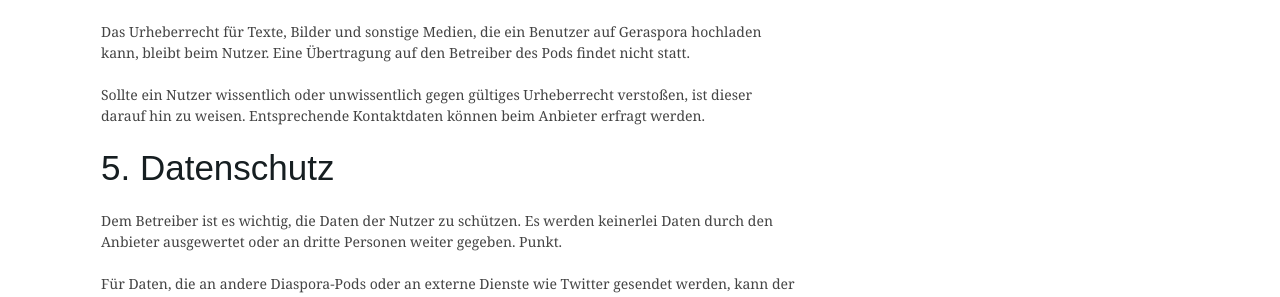
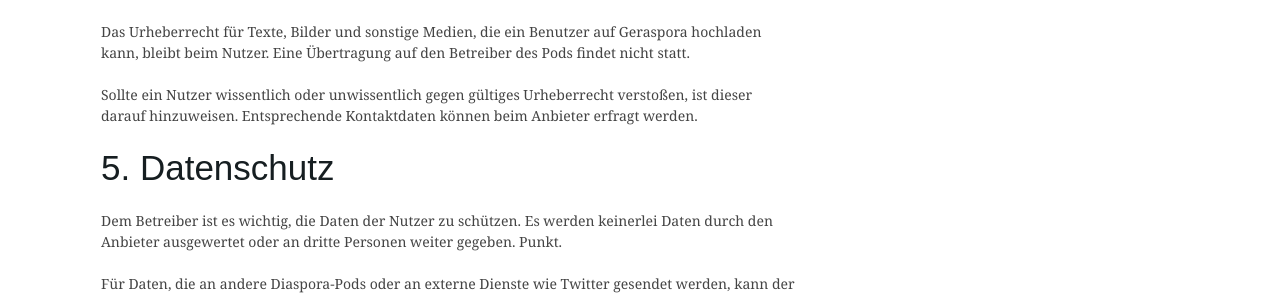
Before and after one commit to geraspora/meta, a Jekyll site: the page built from legal.html, in a window 1280 px wide. Shown: the part 1197-1494 px from the top of the page. Built offline with Jekyll 4.4.1, drawn with Linux system fonts in a browser that asks for light colours; some web fonts are replaced; Markdown is read by kramdown in place of the engine named in the settings.

Commit message:
Kill spaces.

```diff
--- a/legal.html
+++ b/legal.html
@@ -60,7 +60,7 @@
   </p>
   <p>
     Sollte ein Nutzer wissentlich oder unwissentlich gegen gültiges Urheberrecht
-    verstoßen, ist dieser darauf hin zu weisen. Entsprechende Kontaktdaten können
+    verstoßen, ist dieser darauf hinzuweisen. Entsprechende Kontaktdaten können
     beim Anbieter erfragt werden.
   </p>
 
```
